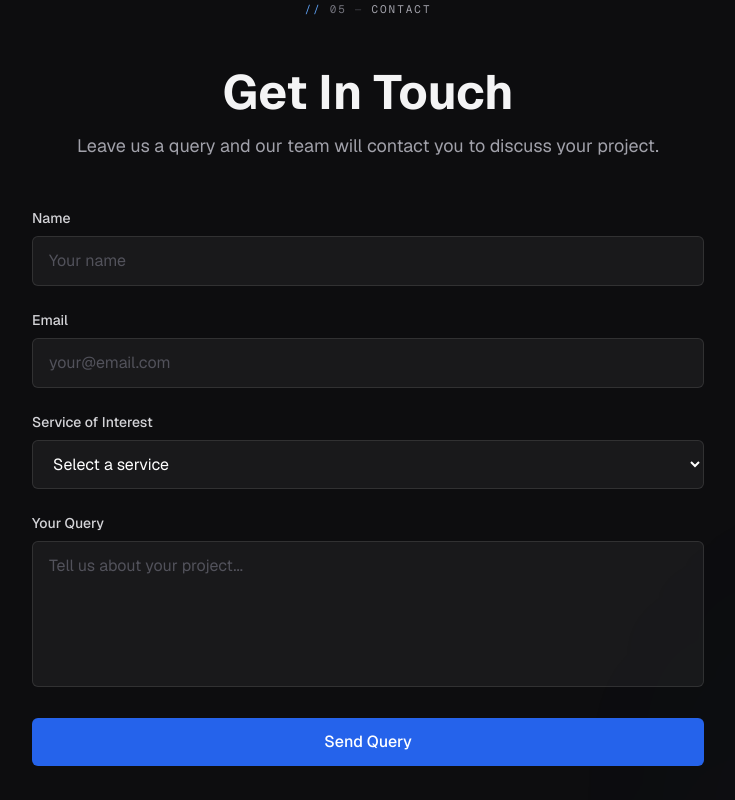
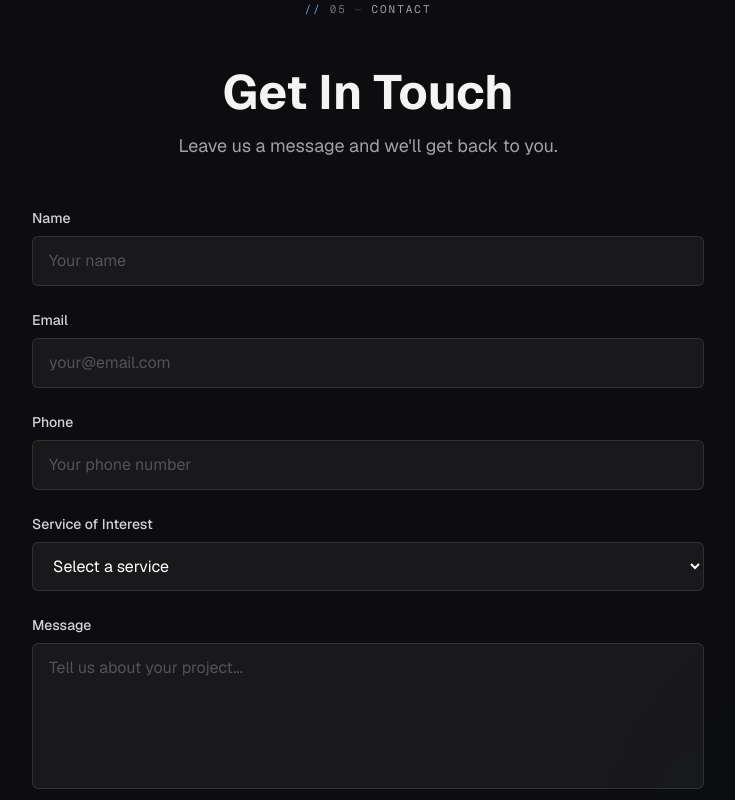
Before and after one commit to online4302-cyber/durande-website1, a React (Vite) app: page / in a window 1280 px wide. Shown: the part 5720-6520 px from the top of the page, without its empty margins (272-1007 px from the left). Built offline with nearby package versions, Linux system fonts and the light colour scheme.

Commit message:
Revert all changes - restore original file

```diff
--- a/src/components/DurandeWebsite.jsx
+++ b/src/components/DurandeWebsite.jsx
@@ -189,6 +189,7 @@ export default function DurandeWebsite() {
   const [form, setForm] = useState({
     name: "",
     email: "",
+    phone: "",
     service: "",
     message: "",
   });
@@ -222,7 +223,7 @@ export default function DurandeWebsite() {
     setSubmitted(true);
     setTimeout(() => {
       setSubmitted(false);
-      setForm({ name: "", email: "", service: "", message: "" });
+      setForm({ name: "", email: "", phone: "", service: "", message: "" });
     }, 3500);
   };
 
@@ -672,7 +673,7 @@ export default function DurandeWebsite() {
           <Reveal delay={50} className="mb-12 text-center">
             <h2 className="mb-4 text-4xl font-bold lg:text-5xl">Get In Touch</h2>
             <p className="text-lg text-zinc-400">
-              Leave us a query and our team will contact you to discuss your project.
+              Leave us a message and we'll get back to you.
             </p>
           </Reveal>
 
@@ -708,6 +709,20 @@ export default function DurandeWebsite() {
                 />
               </div>
 
+              {/* Phone */}
+              <div>
+                <label className="mb-2 block text-sm font-medium text-zinc-300">
+                  Phone
+                </label>
+                <input
+                  type="tel"
+                  value={form.phone}
+                  onChange={(e) => setForm({ ...form, phone: e.target.value })}
+                  placeholder="Your phone number"
+                  className="w-full rounded-md border border-white/[0.1] bg-white/[0.05] px-4 py-3 text-white placeholder-zinc-600 transition-colors focus:border-blue-500/50 focus:bg-white/[0.08] focus:outline-none"
+                />
+              </div>
+
               {/* Service */}
               <div>
                 <label className="mb-2 block text-sm font-medium text-zinc-300">
@@ -733,7 +748,7 @@ export default function DurandeWebsite() {
               {/* Message */}
               <div>
                 <label className="mb-2 block text-sm font-medium text-zinc-300">
-                  Your Query
+                  Message
                 </label>
                 <textarea
                   value={form.message}
@@ -750,7 +765,7 @@ export default function DurandeWebsite() {
                 disabled={submitted}
                 className="w-full rounded-md bg-blue-600 px-6 py-3 font-medium text-white transition-colors hover:bg-blue-700 disabled:cursor-not-allowed disabled:opacity-50"
               >
-                {submitted ? "Message Sent! We'll be in touch soon." : "Send Query"}
+                {submitted ? "Message Sent! We'll be in touch soon." : "Send Message"}
               </button>
             </form>
           </Reveal>
```
